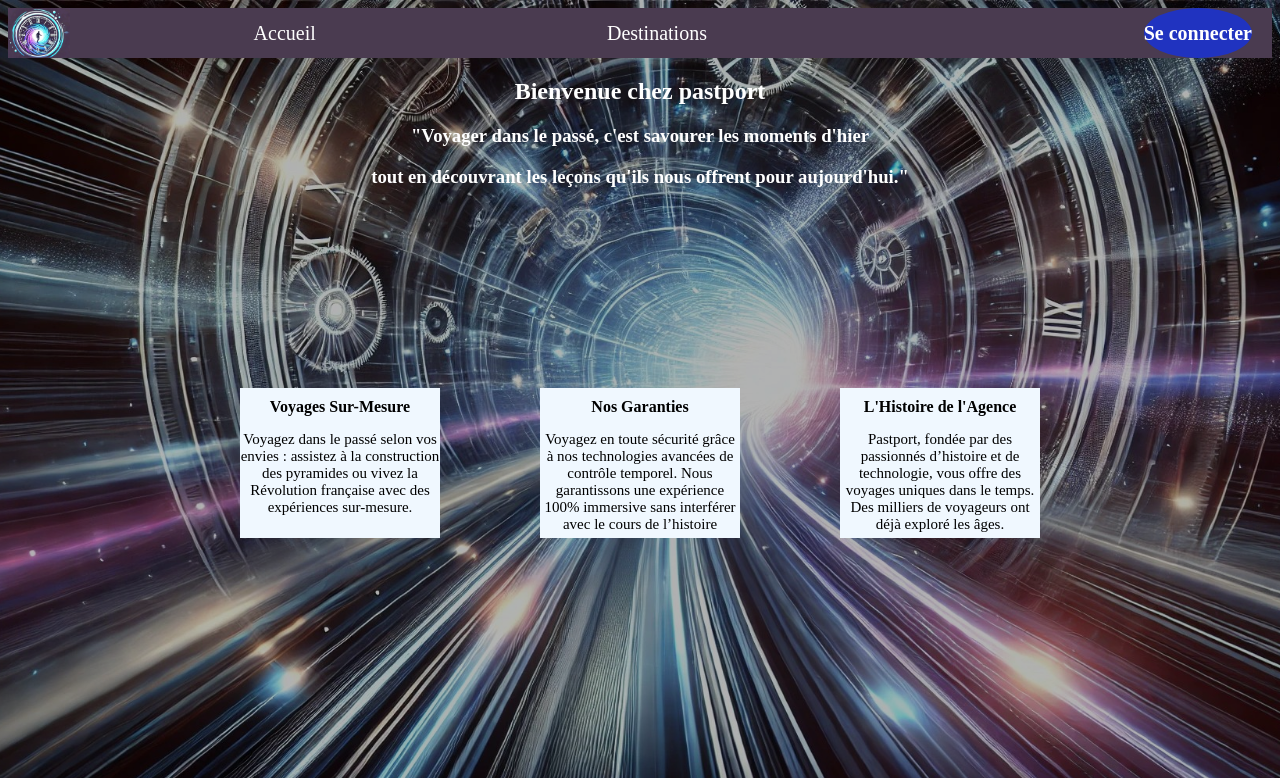
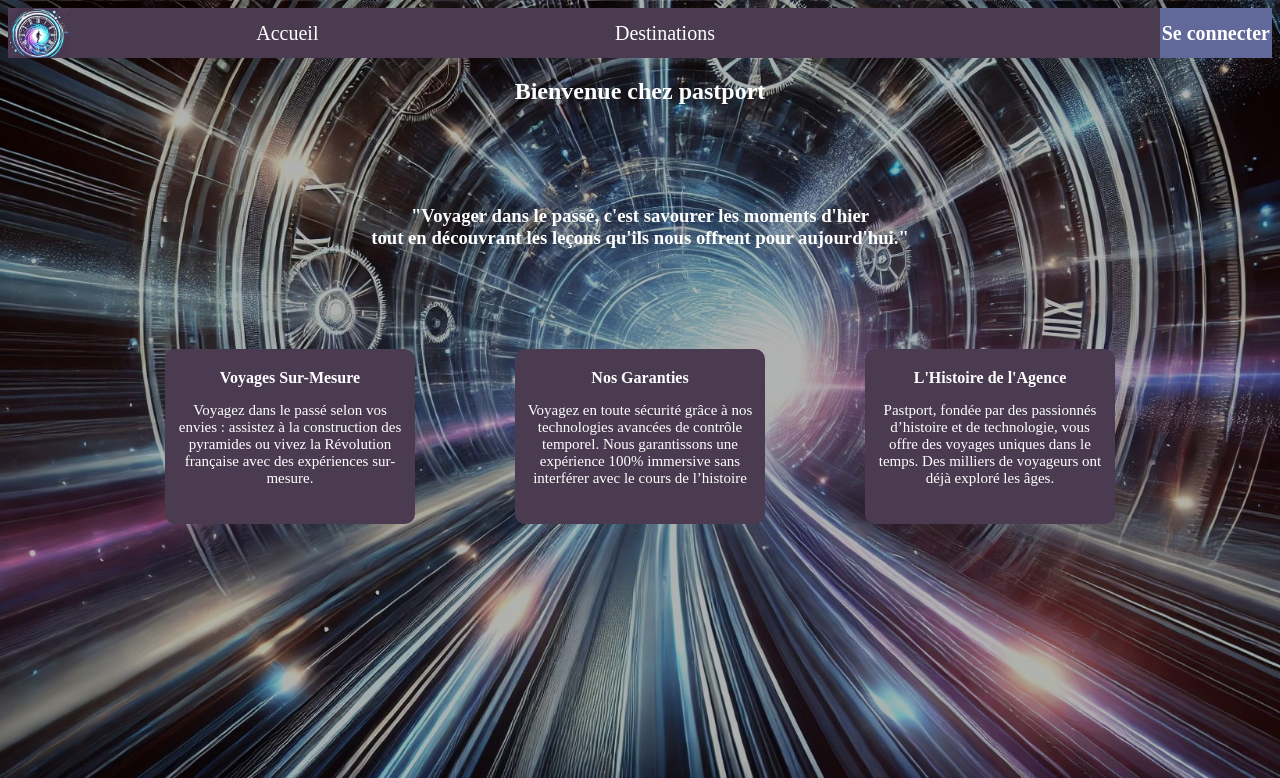
Before and after one commit to Yaelsm19/agence_voyage, a PHP site: page /accueil.html in a window 1280 px wide. Shown: the top 778 px of the page. Run offline with PHP 8.4, Linux system fonts and the light colour scheme.

Commit message:
amélioration_accueil

```diff
--- a/accueil.css
+++ b/accueil.css
@@ -17,12 +17,14 @@ body::after {
 h2{
     text-align: center;
     color: white;
-    font-weight:bold;
+    font-weight: 900;
 }
 
 h3{
+    font-weight: 900;
     text-align: center;
     color: white;
+    margin-top: 100px;
 }
 .container2 h4{
     text-align: center;
@@ -37,11 +39,11 @@ h3{
 .container2{
     display: grid;
     grid-template-areas: "info1 info2 info3";
-    grid-template-columns: 200px 200px 200px;
-    grid-template-rows: 150px;
+    grid-template-columns: 250px 250px 250px;
+    grid-template-rows: 175px;
     grid-column-gap: 100px;
     justify-content: center;
-    margin-top: 200px;
+    margin-top: 100px
 }
 .info1{
     grid-area: info1;
@@ -53,5 +55,8 @@ h3{
     grid-area: info3;
 }
 .container2 div{
-    background-color: aliceblue;
+    background-color: #4A3B50;
+    border-radius: 10px;
+    color: white;
+    padding: 10px 10px;
 }
--- a/accueil.html
+++ b/accueil.html
@@ -16,8 +16,7 @@
     <a href="se_connecter.html" class="lien_se_connecter">Se connecter</a>
     </header>
     <h2>Bienvenue chez pastport</h2>
-    <h3>"Voyager dans le passé, c'est savourer les moments d'hier</h3>
-    <h3> tout en découvrant les leçons qu'ils nous offrent pour aujourd'hui."</h3>
+    <h3>"Voyager dans le passé, c'est savourer les moments d'hier<br/>tout en découvrant les leçons qu'ils nous offrent pour aujourd'hui."</h3>
     <div class="container2">
         <div class="info1">
             <h4>Voyages Sur-Mesure</h4>
--- a/header.css
+++ b/header.css
@@ -22,13 +22,12 @@ header img{
 .lien_se_connecter {
     grid-area: se_connecter;
     justify-self: end;
-    margin-right: 20px;
-    border-radius: 50%;
+    border: #61689a solid 2px;
     display: flex;
     align-items: center;
     justify-content: center;
 
-    background-color: #2033c0;
+    background-color: #61689a;
     color: white;
     font-weight: bold;
 }
```
